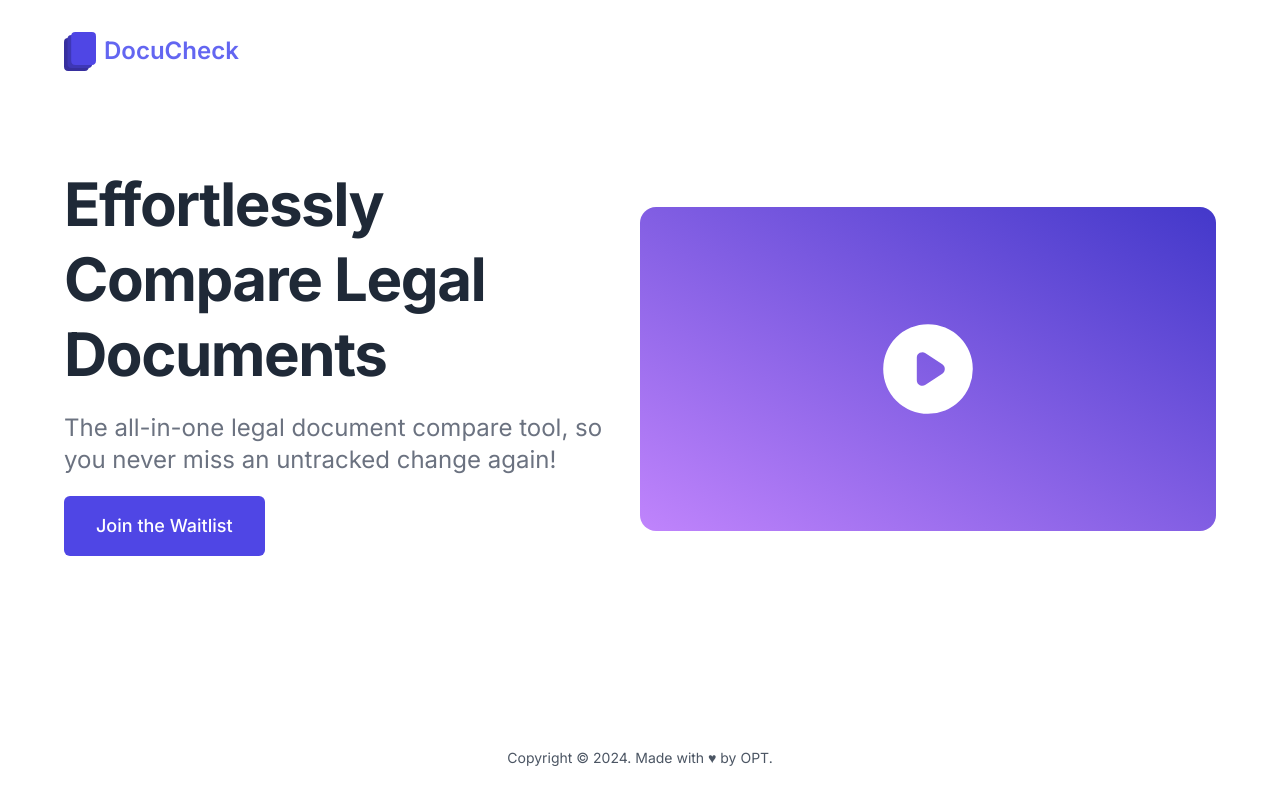
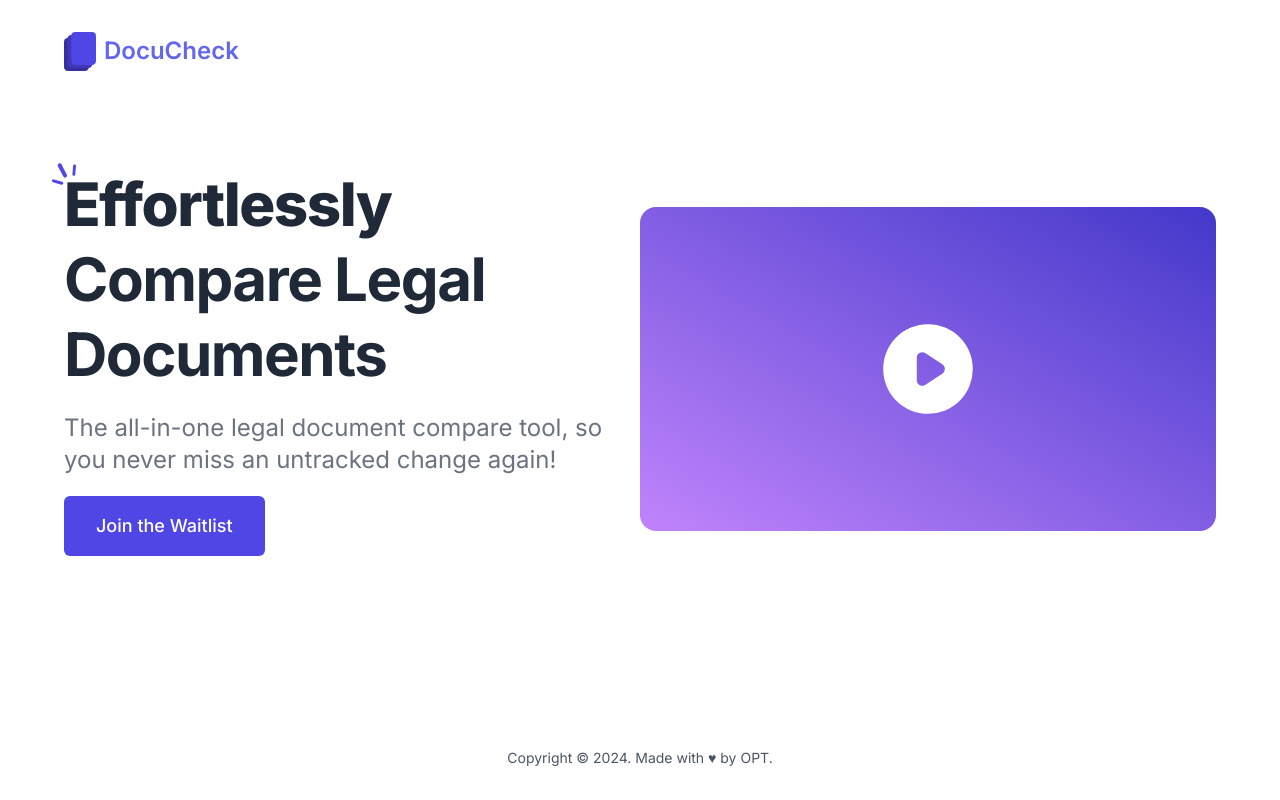
Before and after one commit to lookingforwork/lookingforwork.github.io, a Next.js app: page / in a window 1280 px wide. Built offline with nearby package versions, Linux system fonts and the light colour scheme.

Commit message:
add text decoration and build

```diff
--- a/src/components/Hero.tsx
+++ b/src/components/Hero.tsx
@@ -1,5 +1,6 @@
 import { Container } from "@/components/Container";
 import { Video } from "./Video";
+import Image from 'next/image';
 
 export const Hero = () => {
   return (
@@ -8,7 +9,20 @@ export const Hero = () => {
         <div className="max-w-2xl mb-24">
           <h1 className="text-4xl font-bold leading-snug tracking-tight
           text-gray-800 lg:text-4xl lg:leading-tight xl:text-6xl xl:leading-tight dark:text-white">
-            Effortlessly Compare Legal Documents
+            <span className="relative">
+              {/* <span className="absolute inset-0 bg-gray-300"></span> */}
+              <span className="font-extrabold">Effortlessly </span>
+              <span className="absolute top-1.5 left-0 transform -translate-x-1/2 -translate-y-1/2">
+                <Image
+                  src={"/img/text-decoration.svg"}
+                  alt="Icon"
+                  width={20}
+                  height={20}
+                  className="w-4 h-4 md:w-5 md:h-5 lg:w-6 lg:h-6"
+                 />
+              </span>
+            </span>
+            Compare Legal Documents
           </h1>
           <p className="py-5 text-xl leading-normal text-gray-500 lg:text-xl xl:text-2xl dark:text-gray-300">
             The all-in-one legal document compare tool,
```
Also changed, not shown: public/img/text-decoration.svg (added).
